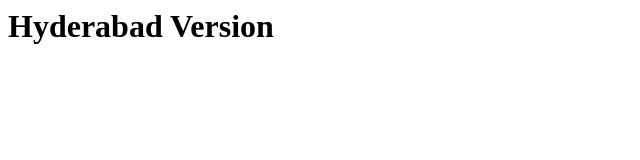
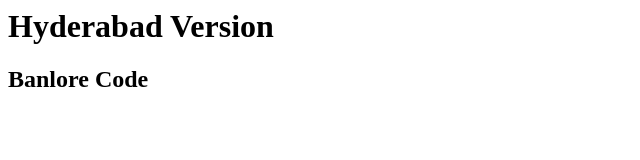
Before and after one commit to 10kc-session/25RClone, a plain HTML site: page index.html in a window 1280 px wide. Shown: the whole page, without its empty margins (0-640 px from the left). Drawn offline with Linux system fonts and the light colour scheme.

Commit message:
Banglore

```diff
--- a/index.html
+++ b/index.html
@@ -1 +1,2 @@
 <h1>Hyderabad Version</h1>
+<h2>Banlore Code</h2>
```
